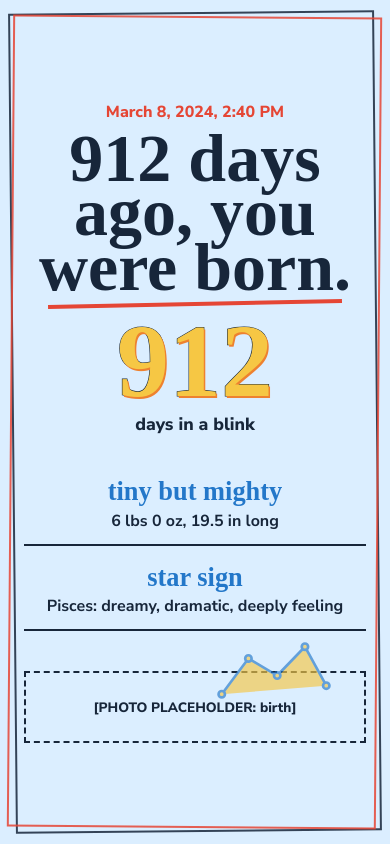
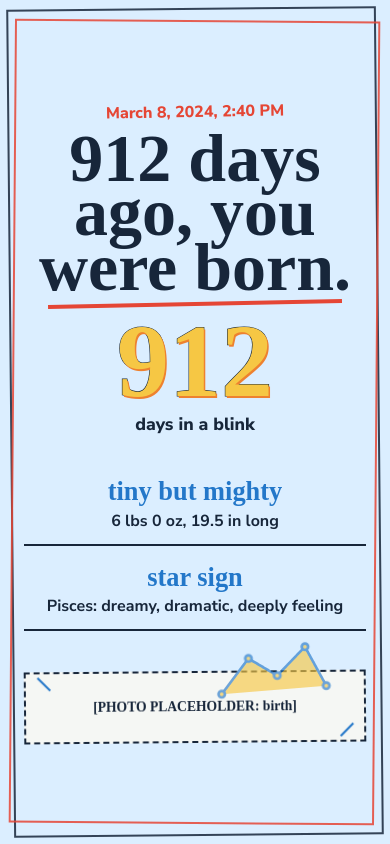
Before and after one commit to kmcconnell4/Protogen_Academy_300_Charlotte, a React (Vite) app: page / in a window 390 px wide. Shown: the top 844 px of the page. Built offline with nearby package versions, Linux system fonts and the light colour scheme; a web font is replaced by a local one.

Commit message:
feat: polish responsive story experience

```diff
--- a/src/App.css
+++ b/src/App.css
@@ -15,6 +15,8 @@
   opacity: 0.85;
   pointer-events: none;
   position: absolute;
+  transform-origin: center;
+  transition: transform 900ms var(--ease-crayon);
 }
 
 .scene::before {
@@ -25,6 +27,14 @@
   border-color: var(--crayon-red);
   inset: clamp(1rem, 2.4vw, 2rem) clamp(0.65rem, 1.7vw, 1.5rem);
   transform: rotate(0.45deg);
+}
+
+.scene[data-visible='true']::before {
+  transform: rotate(-0.55deg) scale(1.01);
+}
+
+.scene[data-visible='true']::after {
+  transform: rotate(0.45deg) scale(0.99);
 }
 
 .scene--blue {
@@ -75,6 +85,12 @@
   font-size: clamp(1rem, 2vw, 1.35rem);
   font-weight: 800;
   margin: 0 0 0.5rem;
+  transition: transform 650ms var(--ease-crayon);
+}
+
+.scene[data-visible='true'] .scene-copy__date,
+.scene[data-visible='true'] .scene-copy__label {
+  transform: rotate(-1deg);
 }
 
 h1,
@@ -105,6 +121,10 @@ h1::after {
   position: absolute;
   transform: rotate(-1.2deg);
   width: 86%;
+}
+
+.scene[data-visible='true'] h1::after {
+  animation: underline-draw 700ms var(--ease-crayon) both;
 }
 
 .scene-copy__body {
@@ -176,14 +196,39 @@ h1::after {
 
 .photo-placeholder {
   align-items: center;
+  background: color-mix(in srgb, var(--paper) 72%, transparent);
   border: 0.18rem dashed var(--ink);
   color: var(--ink);
   display: flex;
+  font-family: var(--display-font);
   font-size: 0.85rem;
   font-weight: 800;
   justify-content: center;
   min-height: 4.5rem;
   padding: 1rem;
+  position: relative;
+  transform: rotate(-0.5deg);
+}
+
+.photo-placeholder::before,
+.photo-placeholder::after {
+  background: var(--crayon-blue);
+  content: '';
+  height: 0.14rem;
+  position: absolute;
+  width: 1.1rem;
+}
+
+.photo-placeholder::before {
+  left: 0.55rem;
+  top: 0.55rem;
+  transform: rotate(45deg);
+}
+
+.photo-placeholder::after {
+  bottom: 0.55rem;
+  right: 0.55rem;
+  transform: rotate(-45deg);
 }
 
 .constellation {
@@ -197,6 +242,30 @@ h1::after {
   stroke-linejoin: round;
   stroke-width: 5;
   width: clamp(8rem, 18vw, 15rem);
+}
+
+.scene[data-visible='true'] .constellation path {
+  animation: constellation-draw 1.1s var(--ease-crayon) both;
+}
+
+.scene[data-visible='true'] .constellation circle {
+  animation: star-pop 400ms var(--ease-crayon) both;
+}
+
+.scene[data-visible='true'] .constellation circle:nth-of-type(2) {
+  animation-delay: 100ms;
+}
+
+.scene[data-visible='true'] .constellation circle:nth-of-type(3) {
+  animation-delay: 200ms;
+}
+
+.scene[data-visible='true'] .constellation circle:nth-of-type(4) {
+  animation-delay: 300ms;
+}
+
+.scene[data-visible='true'] .constellation circle:nth-of-type(5) {
+  animation-delay: 400ms;
 }
 
 .chart-frame {
@@ -466,6 +535,10 @@ h1::after {
   stroke-width: 9;
 }
 
+.scene[data-visible='true'] .word-curve__line {
+  animation: curve-draw 1.2s var(--ease-crayon) both;
+}
+
 .closer-equation {
   font-family: var(--display-font);
   font-size: clamp(1.75rem, 4vw, 3rem);
@@ -477,6 +550,69 @@ h1::after {
 
 .scene--paper {
   background: var(--paper);
+}
+
+@keyframes underline-draw {
+  from {
+    transform: rotate(-1.2deg) scaleX(0);
+  }
+
+  to {
+    transform: rotate(-1.2deg) scaleX(1);
+  }
+}
+
+@keyframes constellation-draw {
+  from {
+    stroke-dasharray: 1;
+    stroke-dashoffset: 1;
+  }
+
+  to {
+    stroke-dasharray: 1;
+    stroke-dashoffset: 0;
+  }
+}
+
+@keyframes star-pop {
+  from {
+    transform: scale(0.4);
+    transform-box: fill-box;
+    transform-origin: center;
+  }
+
+  to {
+    transform: scale(1);
+    transform-box: fill-box;
+    transform-origin: center;
+  }
+}
+
+@keyframes curve-draw {
+  from {
+    stroke-dasharray: 1;
+    stroke-dashoffset: 1;
+  }
+
+  to {
+    stroke-dasharray: 1;
+    stroke-dashoffset: 0;
+  }
+}
+
+@media (max-width: 60rem) {
+  .moon,
+  .scene--red > .photo-placeholder {
+    position: static;
+  }
+
+  .moon {
+    margin: 2rem auto 0;
+  }
+
+  .scene--red > .photo-placeholder {
+    margin: 2rem auto 0;
+  }
 }
 
 @media (max-width: 34rem) {
@@ -492,16 +628,4 @@ h1::after {
     opacity: 0.65;
   }
 
-  .moon,
-  .scene--red > .photo-placeholder {
-    position: static;
-  }
-
-  .moon {
-    margin: 2rem auto 0;
-  }
-
-  .scene--red > .photo-placeholder {
-    margin: 2rem auto 0;
-  }
 }
```
Also changed, not shown: context/decisions.md (+4 -0 lines), 1 other file (tests, documents, lock files or other folders).
